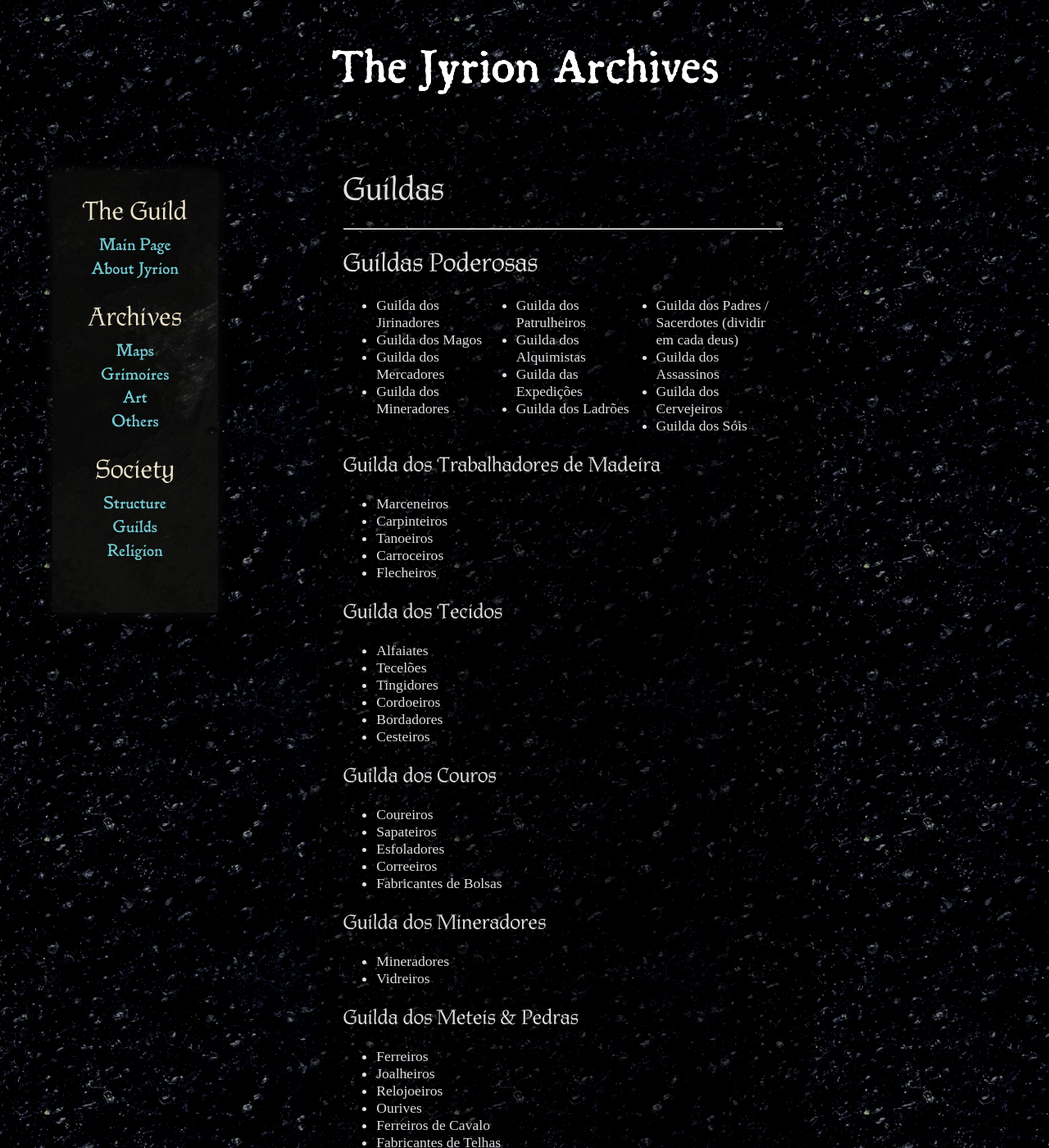
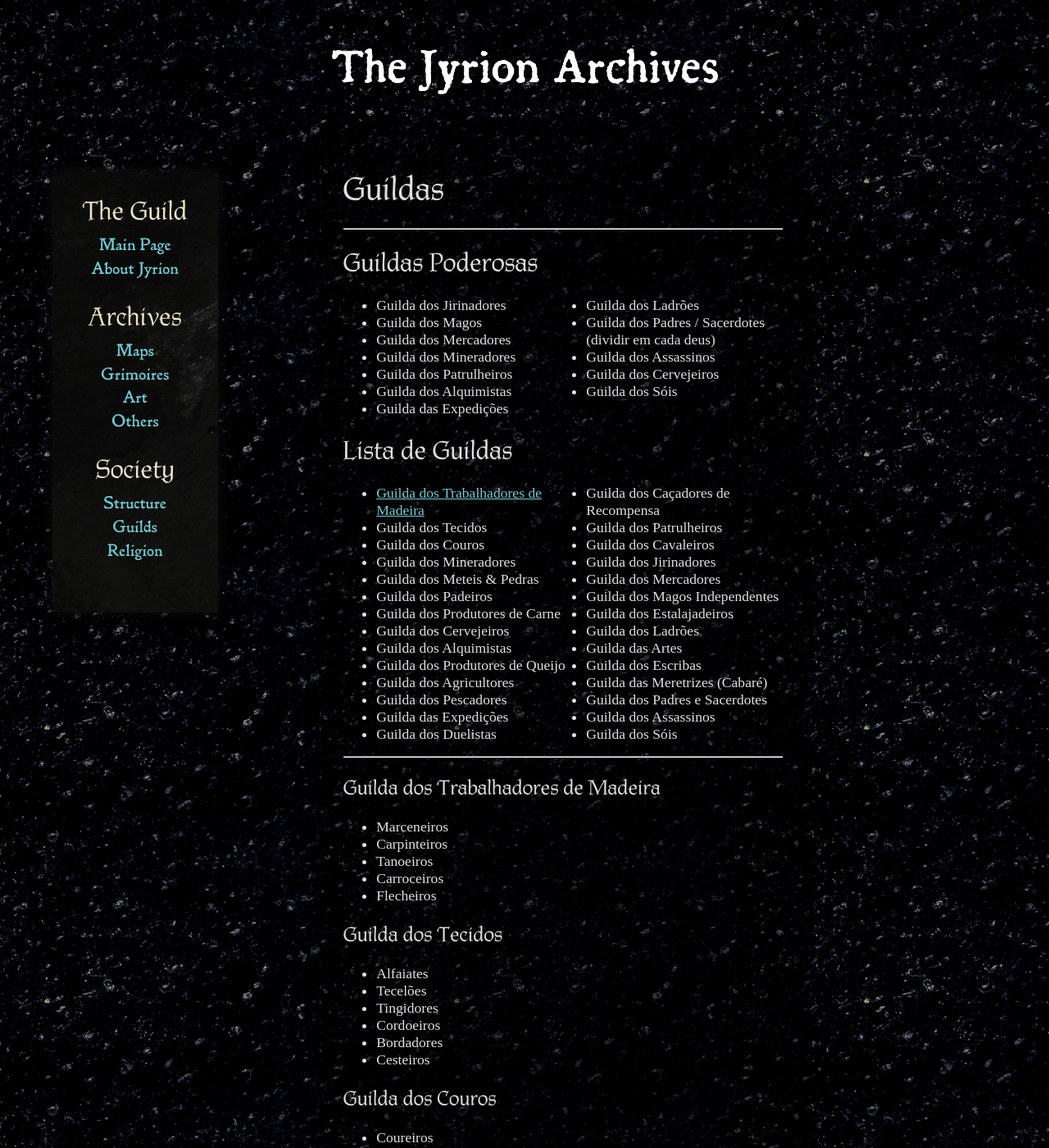
Before and after one commit to The-Jyrion-Archives/The-Jyrion-Archives.github.io, a Jekyll site: the page built from society/guilds.md, in a window 1280 px wide and 1400 px high. Shown: the whole window at 82% size. Built offline with Jekyll 4.4.1, drawn with Linux system fonts in a browser that asks for light colours; some of the changed text lies outside the part shown.

Commit message:
Refactor Guilds

```diff
--- a/assets/style.css
+++ b/assets/style.css
@@ -132,7 +132,6 @@ main.content {
 .content a {
     color: #74c9d2;
     text-decoration: underline;
-    font-size: 1.3rem;
     transition: color 0.2s ease, text-shadow 0.2s ease;
 }
 
@@ -150,7 +149,7 @@ main.content {
 }
 
 .column-list > ul {
-    -webkit-column-count: 3;
-    -moz-column-count: 3;
-    column-count: 3;
+    -webkit-column-count: 2;
+    -moz-column-count: 2;
+    column-count: 2;
 }
--- a/society/guilds.md
+++ b/society/guilds.md
@@ -25,6 +25,44 @@ title: Guildas
 * Guilda dos Sóis
 
 </div>
+
+
+## Lista de Guildas
+
+<div class="column-list" markdown="1">
+
+* [Guilda dos Trabalhadores de Madeira](#guilda-dos-trabalhadores-de-madeira)
+* Guilda dos Tecidos
+* Guilda dos Couros
+* Guilda dos Mineradores
+* Guilda dos Meteis & Pedras
+* Guilda dos Padeiros
+* Guilda dos Produtores de Carne
+* Guilda dos Cervejeiros
+* Guilda dos Alquimistas
+* Guilda dos Produtores de Queijo
+* Guilda dos Agricultores
+* Guilda dos Pescadores
+* Guilda das Expedições
+* Guilda dos Duelistas
+* Guilda dos Caçadores de Recompensa
+* Guilda dos Patrulheiros
+* Guilda dos Cavaleiros
+* Guilda dos Jirinadores
+* Guilda dos Mercadores
+* Guilda dos Magos Independentes
+* Guilda dos Estalajadeiros
+* Guilda dos Ladrões
+* Guilda das Artes
+* Guilda dos Escribas
+* Guilda das Meretrizes (Cabaré)
+* Guilda dos Padres e Sacerdotes
+* Guilda dos Assassinos
+* Guilda dos Sóis
+
+</div>
+
+---
 
 ### Guilda dos Trabalhadores de Madeira
 
@@ -86,7 +124,7 @@ title: Guildas
 * Perfumistas
 * Herbalistas
 
-### Guilda os Produtores de Queijo
+### Guilda dos Produtores de Queijo
 
 * Queijeiros
 
```
